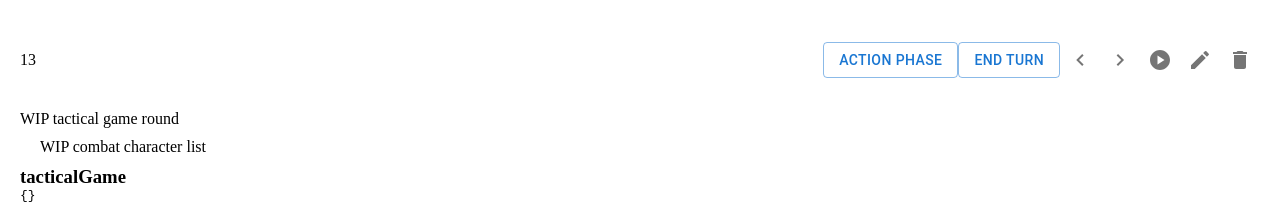
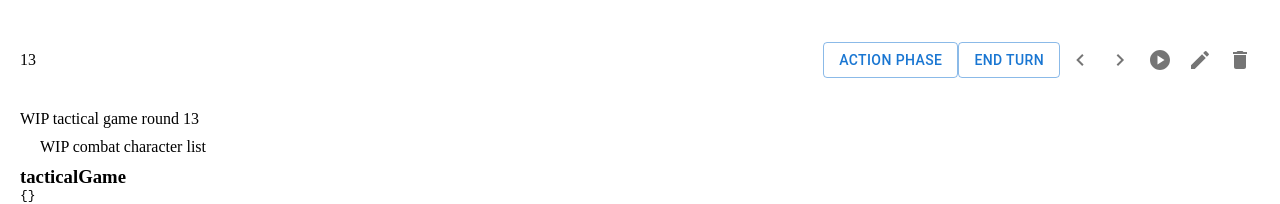
Before and after one commit to labcabrera/rmu-mfe-tactical, a React app: page /tactical/combat/1 in a window 1280 px wide. Shown: the top 204 px of the page. Built offline with nearby package versions, Linux system fonts and the light colour scheme; no server answers.

Commit message:
Initial combat dashboard.

```diff
--- a/src/components/combat/CombatDashboard.jsx
+++ b/src/components/combat/CombatDashboard.jsx
@@ -1,9 +1,8 @@
-import React, { useEffect, useState } from "react";
+import React, { useContext, useEffect } from "react";
 import { useParams } from 'react-router-dom';
 
 import CombatCharacterList from "./CombatCharacterList";
 import CombatDashboardActions from './CombatDashboardActions';
-import { CombatProvider } from './CombatProvider';
 
 import { API_TACTICAL_URL } from "../../constants/environment";
 
@@ -15,75 +14,63 @@ const CombatDashboard = () => {
 
     const { gameId } = useParams();
 
-    const [tacticalGame, setTacticalGame] = useState({});
-    const [characters, setCharacters] = useState([]);
-    const [characterRounds, setCharacterRounds] = useState([]);
-    const [displayRound, setDisplayRound] = useState(null);
+    const { displayRound, setDisplayRound } = useContext(CombatContext);
+    const { tacticalGame, setTacticalGame } = useContext(CombatContext);
+    const { characters, setCharacters } = useContext(CombatContext);
+    const { characterRounds, setCharacterRounds } = useContext(CombatContext);
 
     const fetchTacticalGameAndStart = async () => {
-        console.info("fetch tactical game");
+        console.info("fetchTacticalGameAndStart triggered");
         try {
             const response = await fetch(`${API_TACTICAL_URL}/tactical-games/${gameId}`, { method: 'GET' });
-            var tacticalGameResponse = await response.json();
-            if (tacticalGameResponse.status == 'created') {
-                console.info("starting game");
-                const started = await fetch(`${API_TACTICAL_URL}/tactical-games/${gameId}/rounds/start`, { method: 'POST' });
-                tacticalGameResponse = await started.json();
-            }
+            const tacticalGameResponse = await response.json();
             setTacticalGame(tacticalGameResponse);
             setDisplayRound(tacticalGameResponse.round);
-
-            const charactersResponse = await fetch(`${API_TACTICAL_URL}/characters?tacticalGameId=${gameId}&page=0&size=100`);
-            const charactersResponseJson = await charactersResponse.json();
-            setCharacters(charactersResponseJson.content);
-
-            const round = tacticalGameResponse.round;
-            console.log("fetching characters for round " + round);
-            const characterRoundsResponse = await fetch(`${API_TACTICAL_URL}/tactical-games/${gameId}/rounds/${round}/characters`);
-            const characterRoundsResponseJson = await characterRoundsResponse.json();
-            setCharacterRounds(characterRoundsResponseJson);
-
         } catch (error) {
-            console.error("fetch error: " + error);
+            console.error("fetchTacticalGameAndStart error: " + error);
         }
     };
 
-    const onDisplayRoundChange = (newDisplayRound) => {
-        console.log("onDisplayRoundChange: " + newDisplayRound);
-        setDisplayRound(newDisplayRound);
+    const fetchCharacters = async () => {
+        console.log("fetchCharacters");
+        const charactersResponse = await fetch(`${API_TACTICAL_URL}/characters?tacticalGameId=${gameId}&page=0&size=100`);
+        const charactersResponseJson = await charactersResponse.json();
+        setCharacters(charactersResponseJson.content);
     };
 
-    const handleNewTurnClick = () => {
-
+    const fecthCharacterRounds = async () => {
+        console.info(`fecthCharacterRounds ${gameId} round ${displayRound}`);
+        if (!gameId || !displayRound) {
+            return;
+        }
+        try {
+            const response = await fetch(`${API_TACTICAL_URL}/tactical-games/${gameId}/rounds/${displayRound}/characters`);
+            const data = await response.json();
+            setCharacterRounds(data);
+        } catch (error) {
+            console.error("CombatDashboard.fecthCharacterRounds error: " + error);
+        }
     };
 
-    const fecthCharacterRounds = async (gameId, round) => {
-        console.info("fetch character rounds");
-        try {
-            const response = await fetch(`${API_TACTICAL_URL}/tactical-games/${gameId}/rounds/${round}/characters`);
-            const data = await response.json();
-            setCharacters(data.content);
-        } catch (error) {
-            console.error("error loading characters :" + error);
-        }
-    }
+    useEffect(() => {
+        console.log("useEffect triggered");
+        fetchTacticalGameAndStart();
+        fetchCharacters();
+    }, []);
 
     useEffect(() => {
-        fetchTacticalGameAndStart();
-    }, []);
+        console.log(`useEffect displayRound triggered ${displayRound}`);
+        fecthCharacterRounds();
+    }, [displayRound]);
 
-    const startGame = () => {
-    };
 
     return (
         <div className="combat-dashboard">
-            <CombatProvider>
-                <CombatDashboardActions displayRound={displayRound} setDisplayRound={setDisplayRound} />
-                <div>
-                    WIP tactical game round {displayRound}
-                </div>
-                <CombatCharacterList tacticalGame={tacticalGame} characterRounds={characterRounds} />
-            </CombatProvider>
+            <CombatDashboardActions />
+            <div>
+                WIP tactical game round {displayRound}
+            </div>
+            <CombatCharacterList tacticalGame={tacticalGame} characterRounds={characterRounds} />
             {debugMode ? (
                 <div>
                     <h3>tacticalGame</h3>
```
